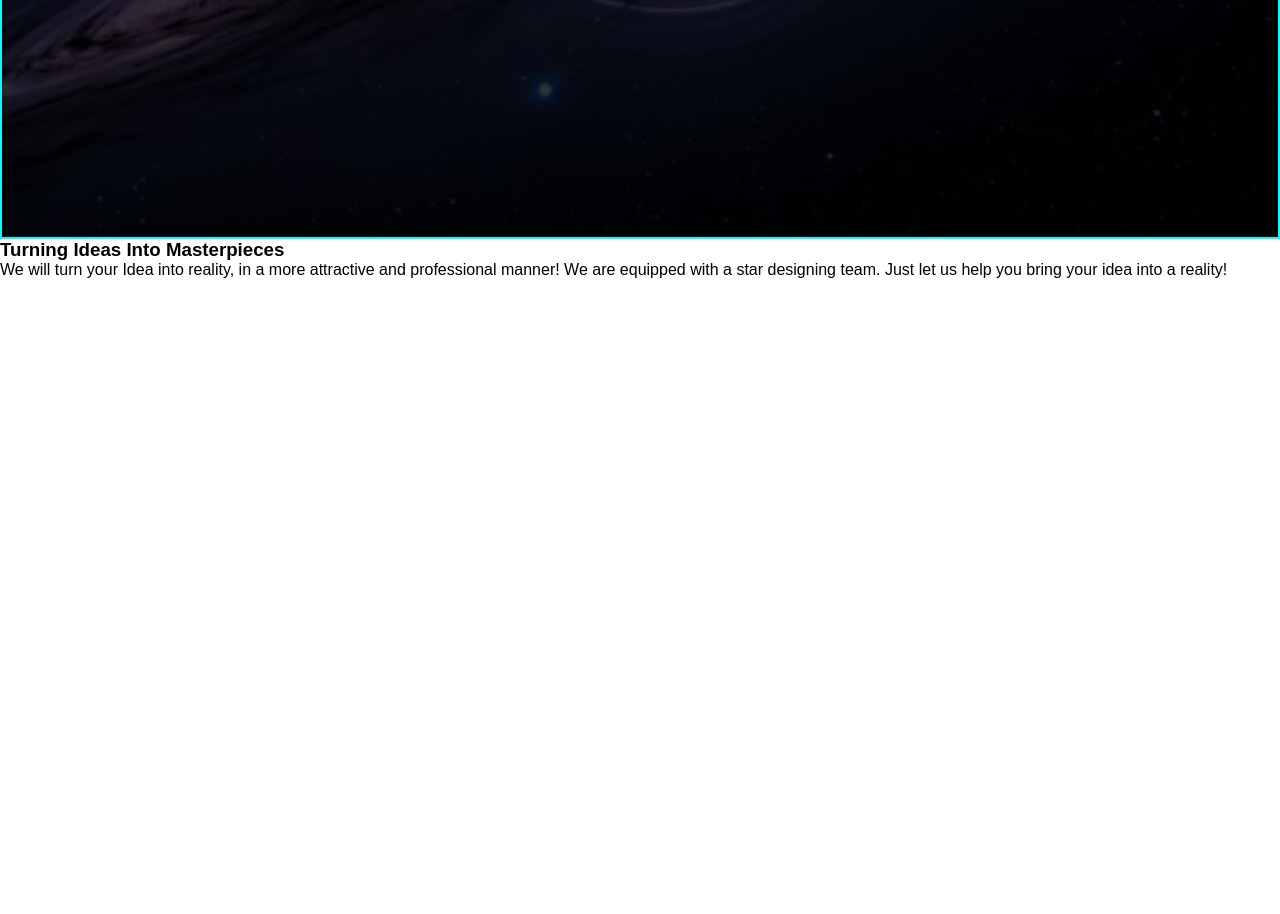
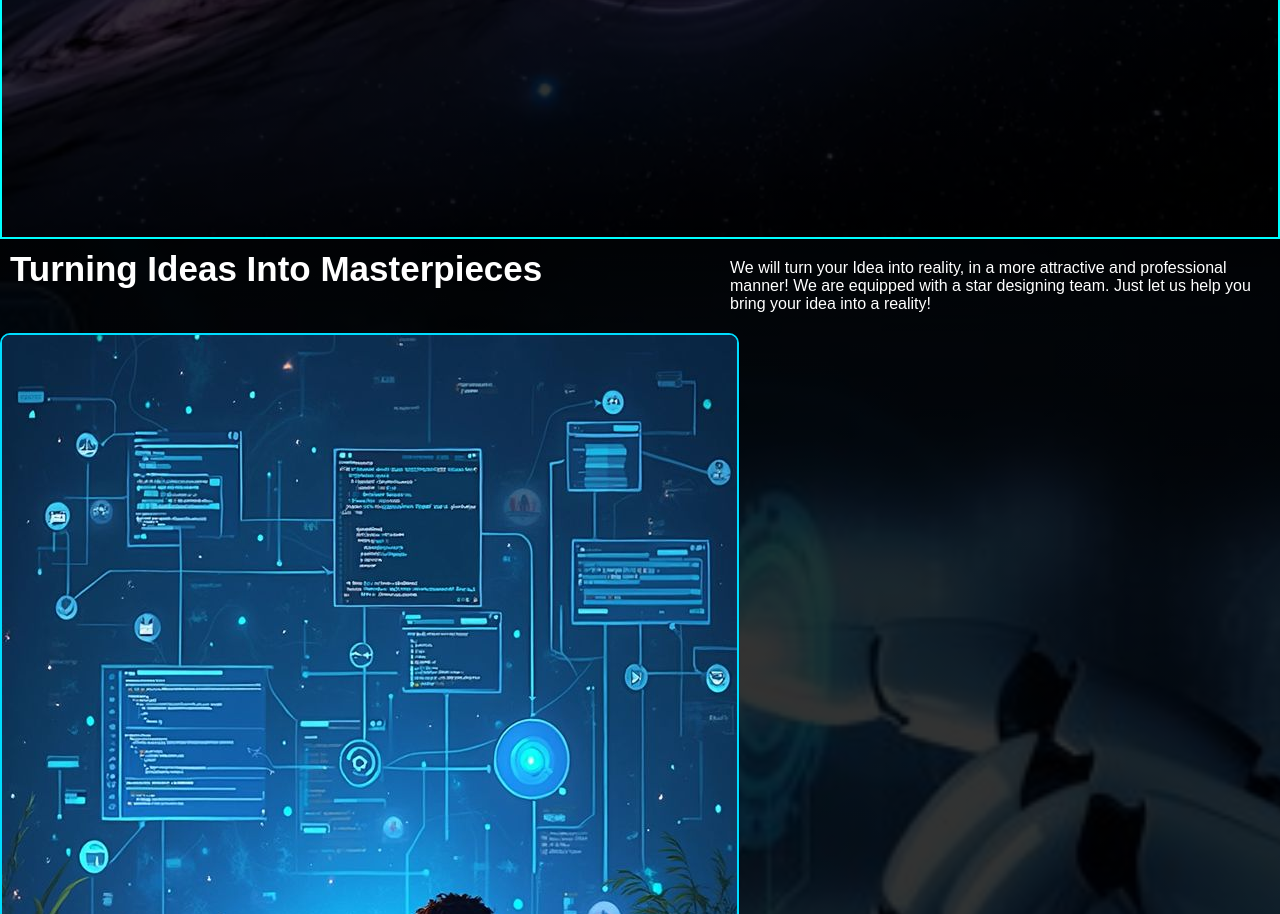
Before and after one commit to jeevantha-perera-dev/Business-Landing-Page-WebOne, a plain HTML site: page index.html in a window 1280 px wide. Shown: the part 1466-2380 px from the top of the page. Before the commit the page ends 1763 px from the top, so only its background shows below. Drawn offline with Linux system fonts and the light colour scheme.

Commit message:
About sections structure complete

```diff
--- a/index.html
+++ b/index.html
@@ -57,12 +57,12 @@
     <section class="about">
         <div class="aboutContent">
             <div class="aboutTop">
-                <h3>Turning Ideas Into Masterpieces</h3>
+                <h2>Turning Ideas Into Masterpieces</h2>
                 <p>We will turn your Idea into reality, in a more attractive and professional manner! We are equipped
                     with a star designing team. Just let us help you bring your idea into a reality!
                 </p>
             </div>
-            <img src="" alt=""><img src="" alt="">
+            <img src="./Assets/about1.jpg" alt="abt1"><img src="./Assets/abou2.jpg" alt="abt2">
         </div>
     </section>
 </body>
--- a/style.css
+++ b/style.css
@@ -181,3 +181,39 @@
     border-radius: 10px;
     width: 300px;
 }
+
+.about {
+    background: linear-gradient(rgba(0, 0, 0, 0.8), rgba(0, 0, 0, 0.8)), url("./Assets/about3.jpg");
+    background-size: cover;
+    background-position: center;
+    background-repeat: no-repeat;
+    color: #ffffff;
+    justify-content: center;
+}
+
+.aboutTop {
+    display: flex;
+    padding: 10px;
+    justify-content: space-between;
+
+}
+
+.aboutTop h2 {
+    font-size: 35px;
+}
+
+.aboutTop p {
+    padding: 10px;
+    max-width: 550px;
+}
+
+.aboutContent img {
+    border: #00ddff solid 2px;
+    border-radius: 10px;
+    align-items: center;
+}
+
+.abt1 {
+    width: 300px;
+    height: auto;
+}
```
Also changed, not shown: Assets/abou2.jpg (added), Assets/about1.jpg (added), Assets/about3.jpg (added).
